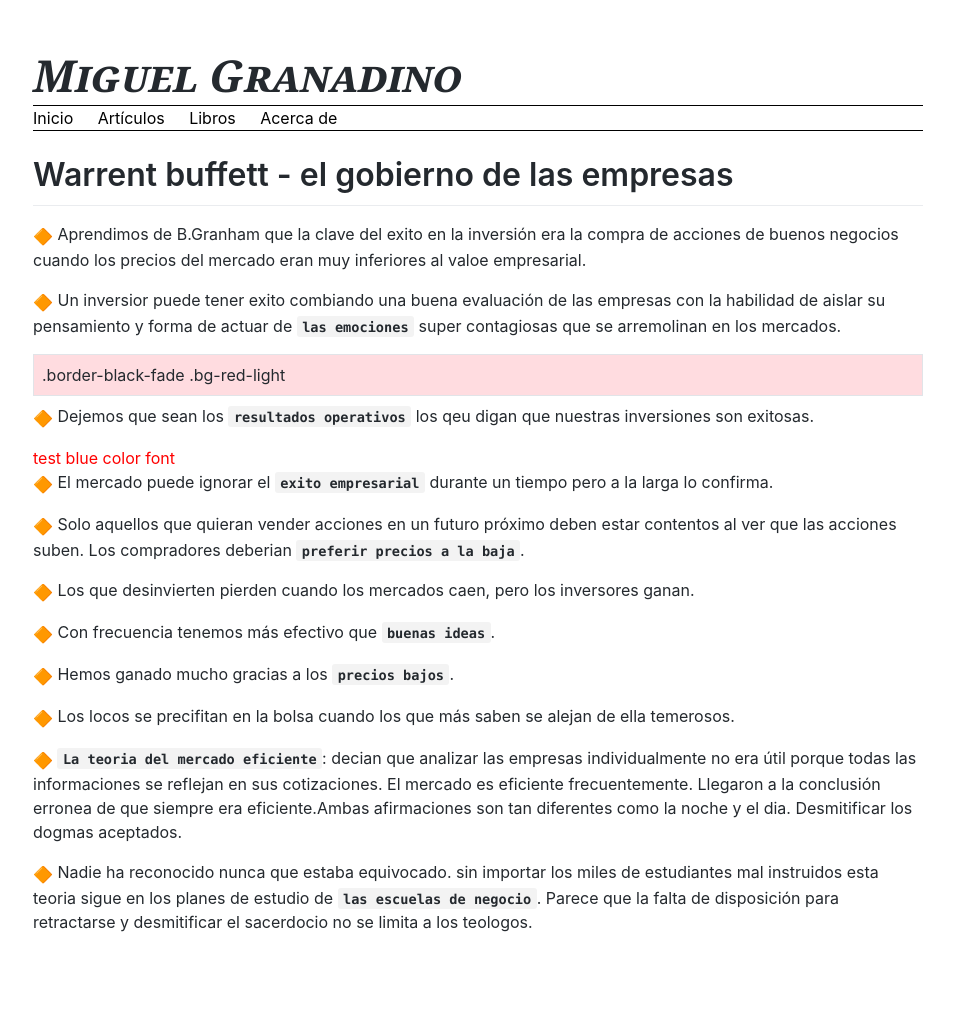
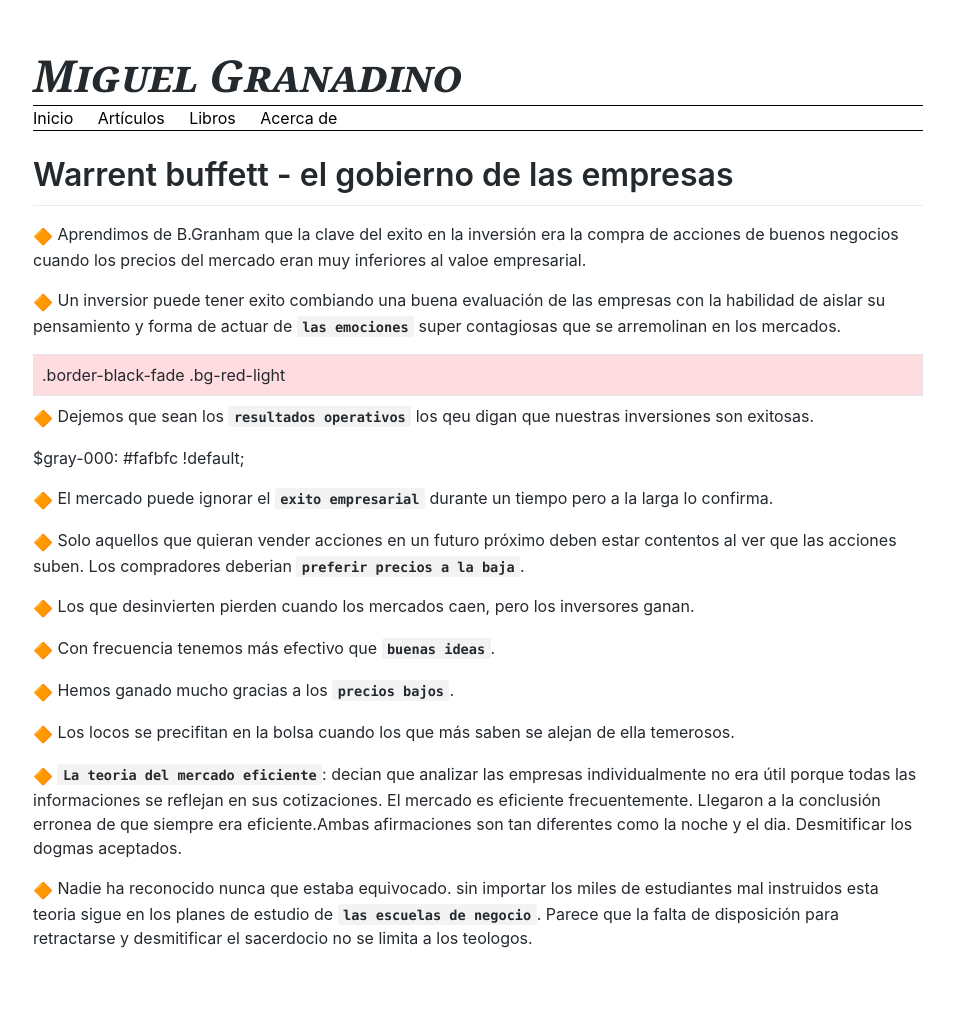
Before and after one commit to Akira3030/formacion, a Jekyll site: the page built from articulos/warrent-buffet-gobierno-empresas.md, in a window 1280 px wide. Shown: the whole page, without its empty margins (162-1116 px from the left). Built offline with Jekyll 4.4.1, drawn with Linux system fonts in a browser that asks for light colours; emoji names are drawn with the system emoji font; our own code applies the rules of GitHub Pages for plain Markdown files.

Commit message:
Update warrent-buffet-gobierno-empresas.md

```diff
--- a/articulos/warrent-buffet-gobierno-empresas.md
+++ b/articulos/warrent-buffet-gobierno-empresas.md
@@ -18,7 +18,7 @@
 
 :large_orange_diamond: Dejemos que sean los **`resultados operativos`** los qeu digan que nuestras inversiones son exitosas.
 
-<font color='red'>test blue color font</font>
+$gray-000:        #fafbfc !default;
 
 :large_orange_diamond: El mercado puede ignorar el **`exito empresarial`** durante un tiempo pero a la larga lo confirma.
 
```
